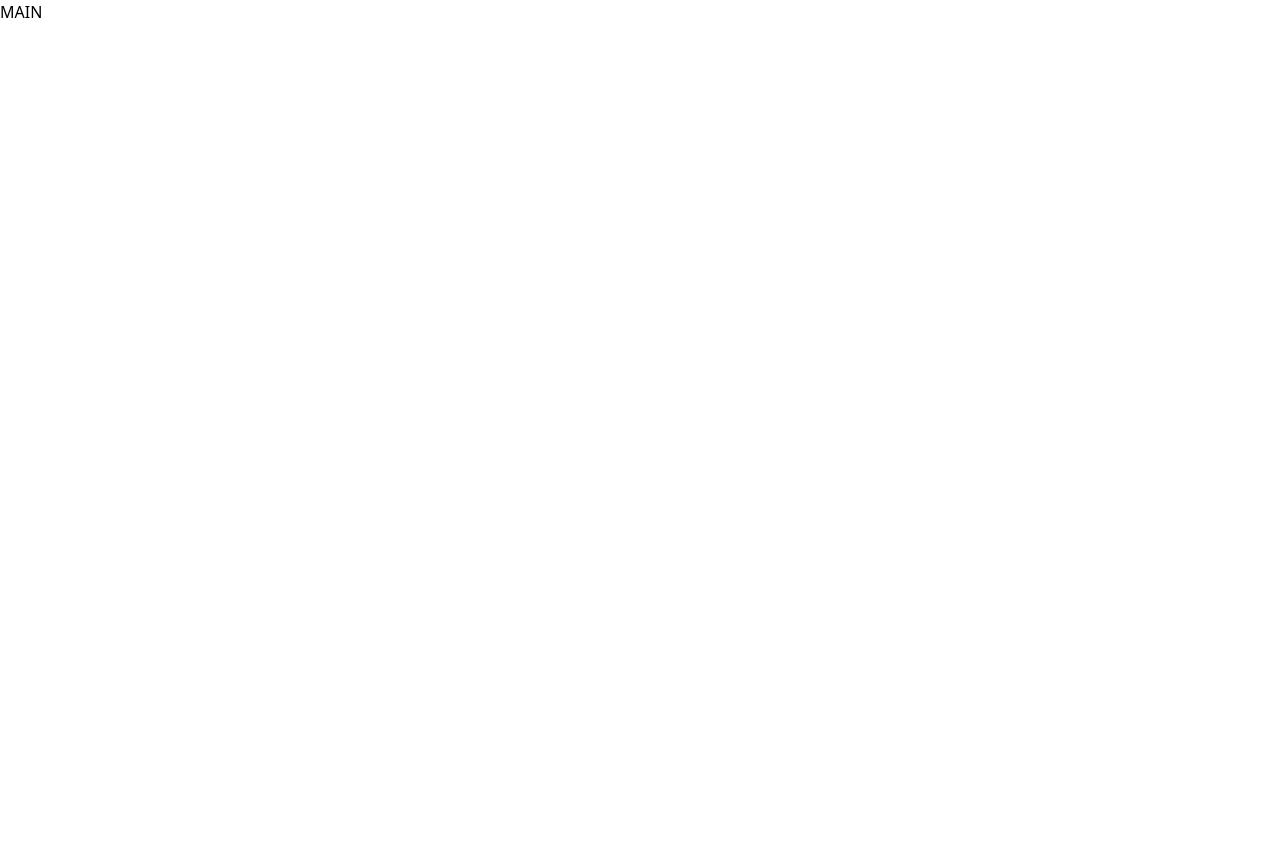
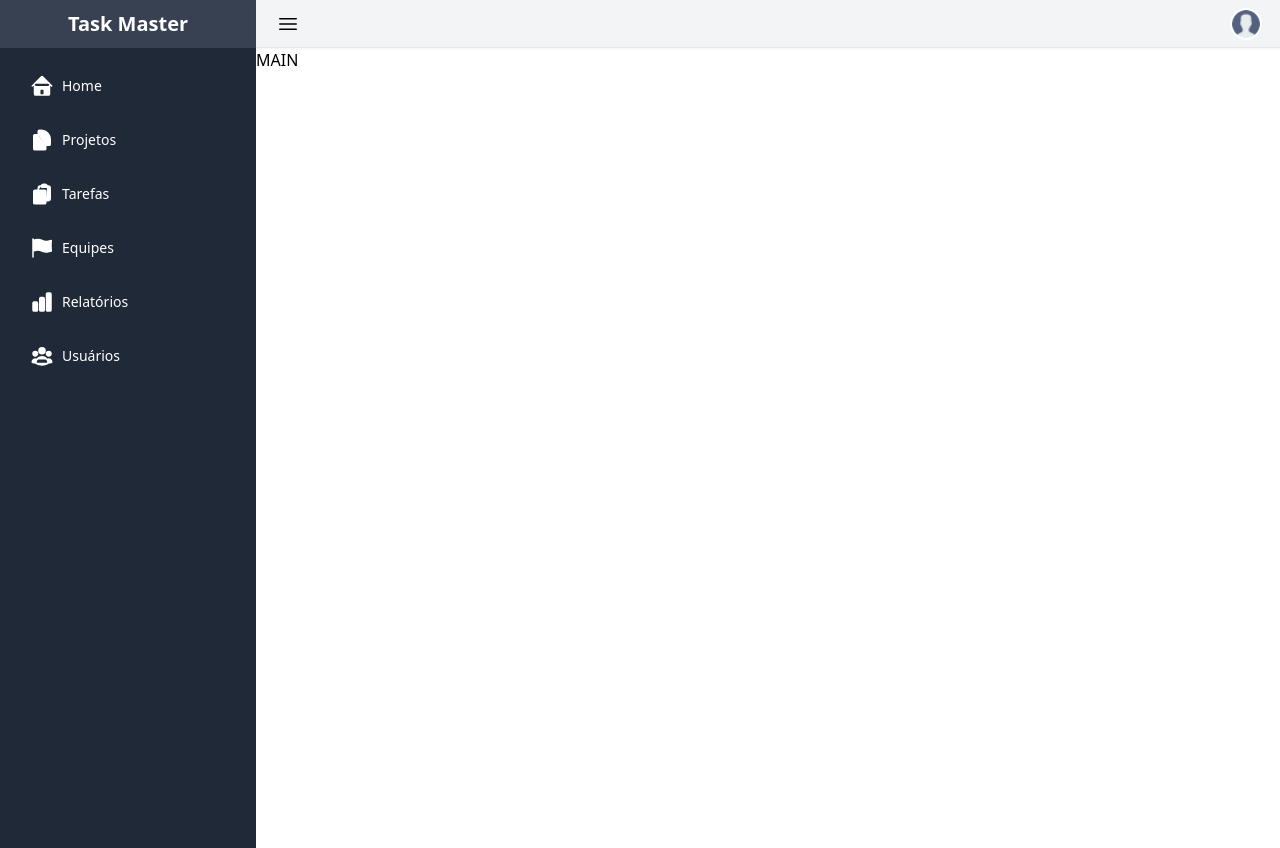
Before and after one commit to giovannispa/task-master-frontend, a Vue app: page / in a window 1280 px wide. Before the commit the page ends 800 px from the top, so only its background shows below. Built offline with nearby package versions, Linux system fonts and the light colour scheme.

Commit message:
Feature // Instanciando os componentes principais de layout na app.

```diff
--- a/src/App.vue
+++ b/src/App.vue
@@ -1,9 +1,19 @@
 <script setup>
+import Header from "./components/layout/Header.vue";
+import Footer from "./components/layout/Footer.vue";
+import Sidebar from "./components/layout/Sidebar.vue";
 </script>
 
 <template>
-  <div>
-    <router-view />
+  <div class="h-screen flex">
+    <Sidebar/>
+    <div class="w-full h-full">
+      <Header/>
+      <div class="w-full h-full">
+        <router-view />
+      </div>
+      <Footer/>
+    </div>
   </div>
 </template>
 
```
